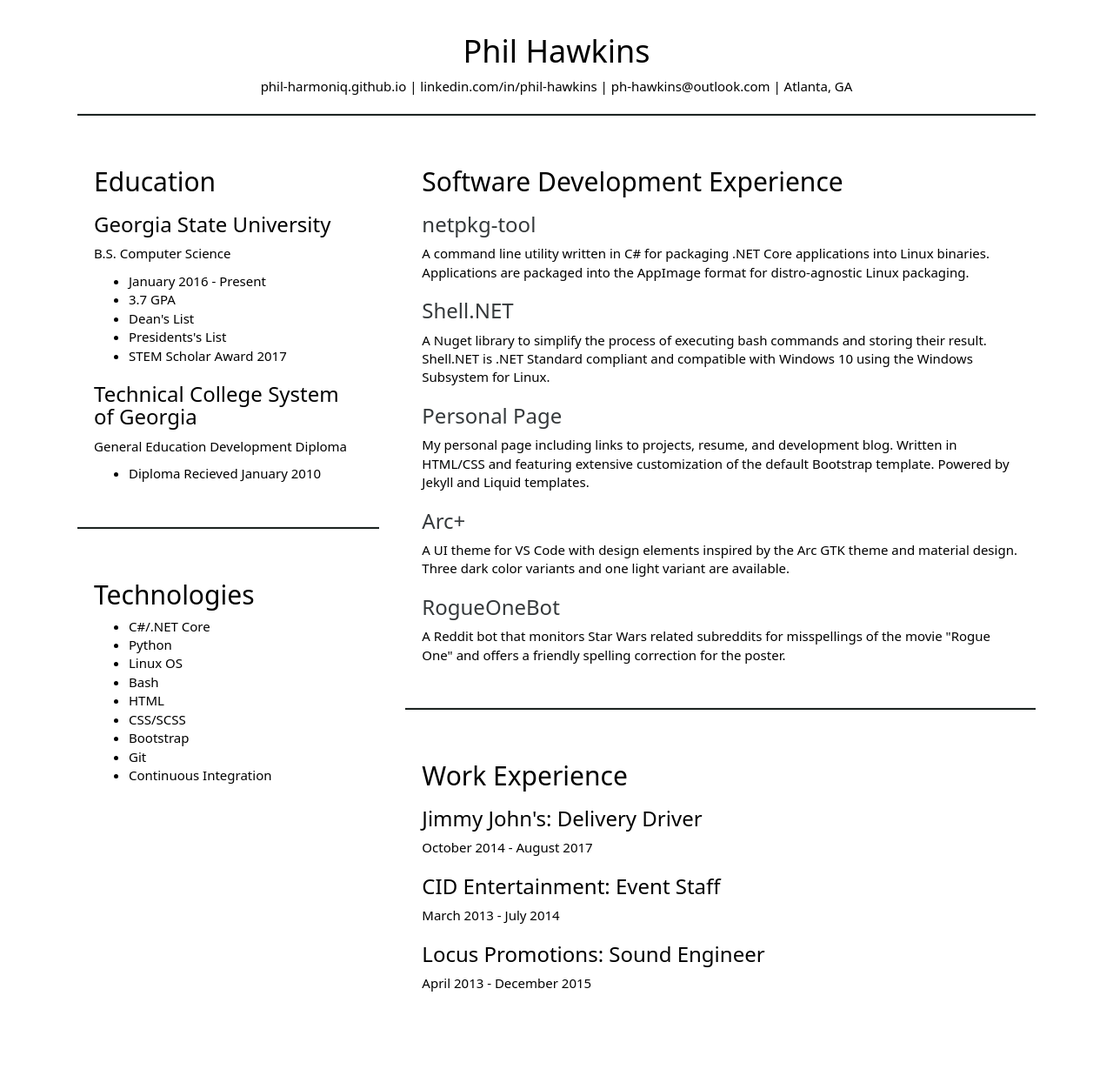
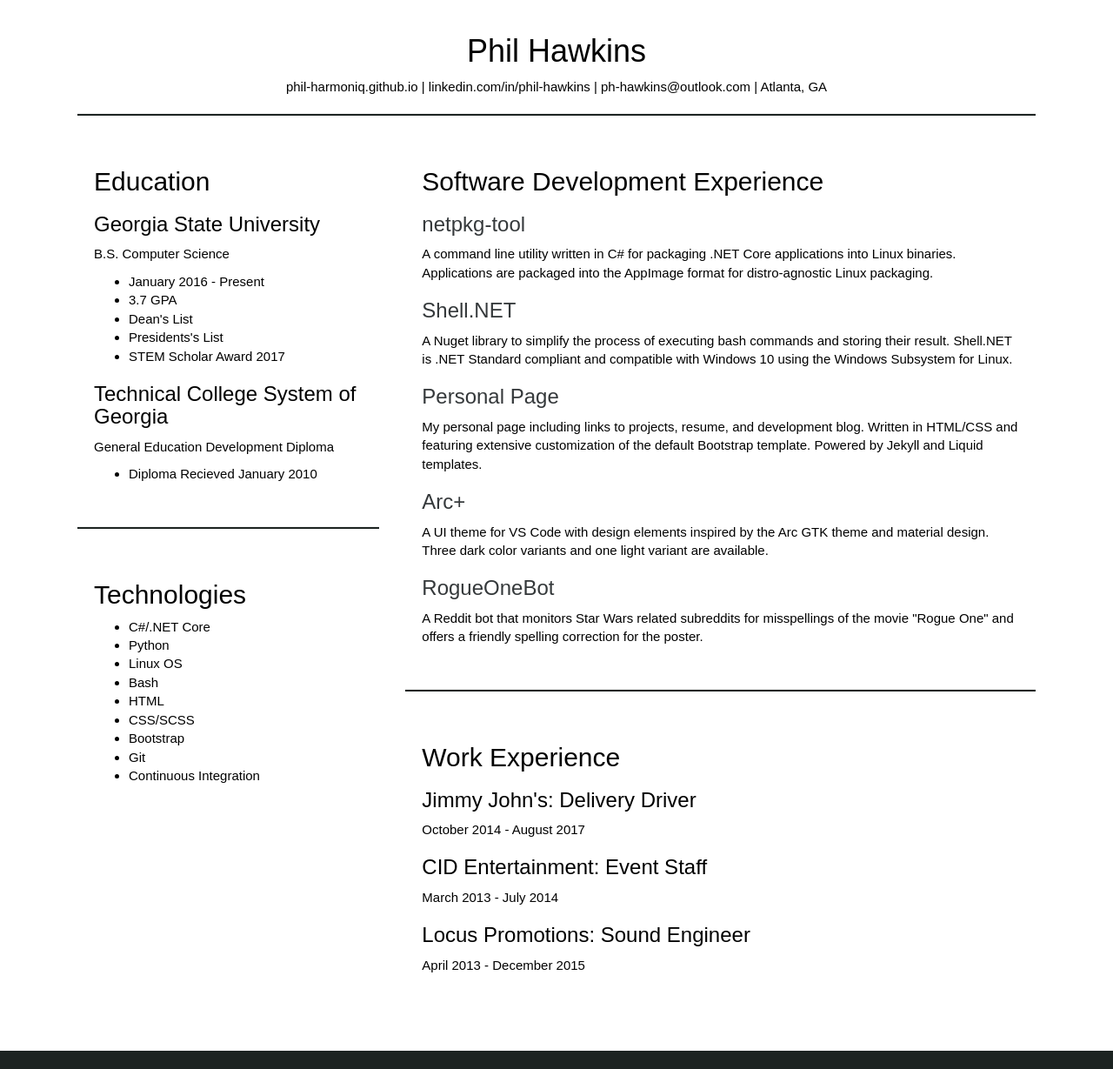
Before and after one commit to phil-harmoniq/phil-harmoniq.github.io, a Jekyll site: the page built from resume-print.html, in a window 1280 px wide. Shown: the whole page at 87% size. Built offline with Jekyll 4.4.1, drawn with Linux system fonts in a browser that asks for light colours; nearby versions of some CDN libraries; after the commit the page ends 1208 px from its top, so only the background shows below that.

Commit message:
Generic Sans font for resume

```diff
--- a/assets/css/main.css
+++ b/assets/css/main.css
@@ -52,7 +52,7 @@ body {
 }
 
 .about-style {
-    font-family: "Sans" !important;
+    font-family: sans-serif !important;
 }
 
 .special-shadow {
```
